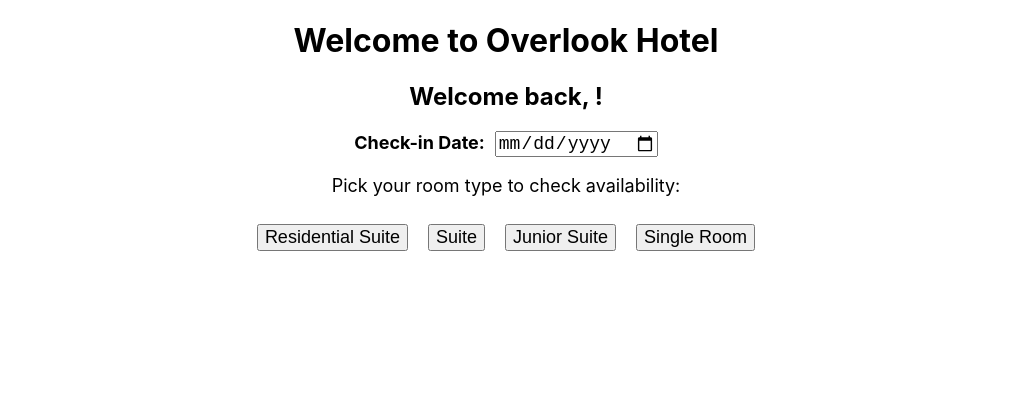
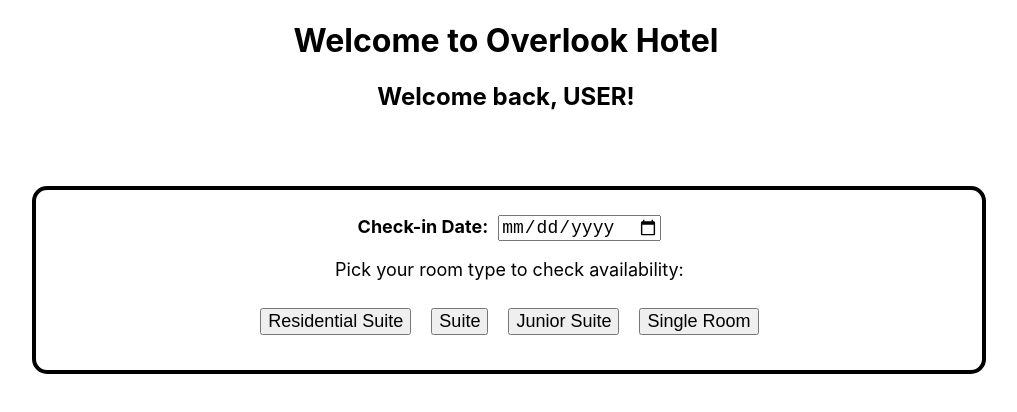
Before and after one commit to Meekb/OverlookOverhaul, a React (Create React App) app: page / in a window 1280 px wide. Shown: the top 412 px of the page, without its empty margins (134-1151 px from the left). Built offline with nearby package versions, Linux system fonts and the light colour scheme; no server answers.

Commit message:
Adjust form margin and give border

```diff
--- a/src/Form.css
+++ b/src/Form.css
@@ -1,5 +1,10 @@
 form {
+  width: 70%;
+  margin-left: 13%;
   text-align: center;
+  border: 4px solid black;
+  padding: 25px;
+  border-radius: 15px;
 }
 
 label {
--- a/src/Form.js
+++ b/src/Form.js
@@ -56,13 +56,13 @@
             />
           </label>
           <p>Pick your room type to check availability:</p>
+          <section className='room-type-btns'>
+            <button >Residential Suite</button>
+            <button >Suite</button>
+            <button >Junior Suite</button>
+            <button >Single Room</button>
+          </section>
         </form>
-        <section className='room-type-btns'>
-          <button >Residential Suite</button>
-          <button >Suite</button>
-          <button >Junior Suite</button>
-          <button >Single Room</button>
-        </section>
       </main>
     );
   }
--- a/src/Header.css
+++ b/src/Header.css
@@ -1,5 +1,6 @@
 .header {
   height: 10%;
+  margin-bottom: 75px;
 }
 
 .greeting {
--- a/src/Header.js
+++ b/src/Header.js
@@ -8,7 +8,7 @@
   return (
     <header className='header'>
       <h1>Welcome to Overlook Hotel</h1>
-      <h2 className='greeting'>Welcome back, !</h2>
+      <h2 className='greeting'>Welcome back, USER!</h2>
     </header>
   );
 }
```
